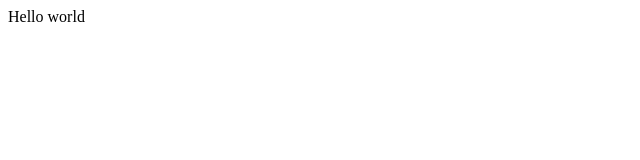
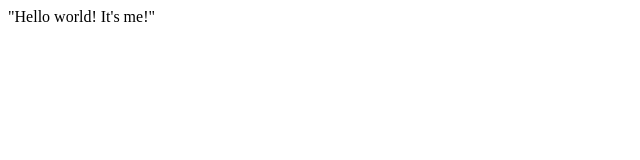
Before and after one commit to giuseppecarere/project-website, a plain HTML site: page index.html in a window 1280 px wide. Shown: the full height of the page, 0-640 px from the left. Drawn offline with Linux system fonts and the light colour scheme.

Commit message:
Modified index.html to a happier message

```diff
--- a/index.html
+++ b/index.html
@@ -2,6 +2,6 @@
 <html>
 <Header><title>My Webpage</title></header>
 <body>
-Hello world
+"Hello world! It's me!"
 </body>
 </html>
```
